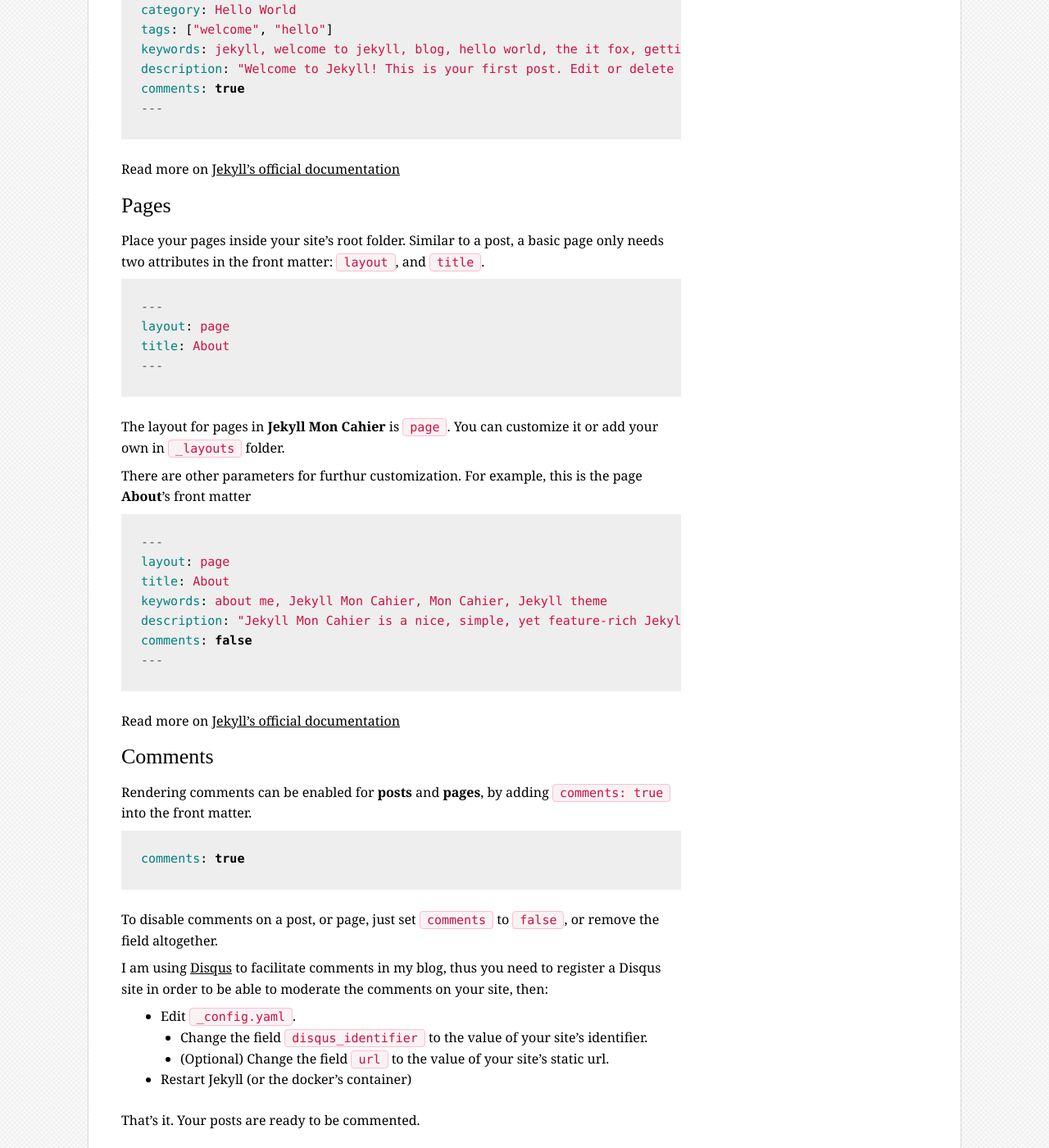
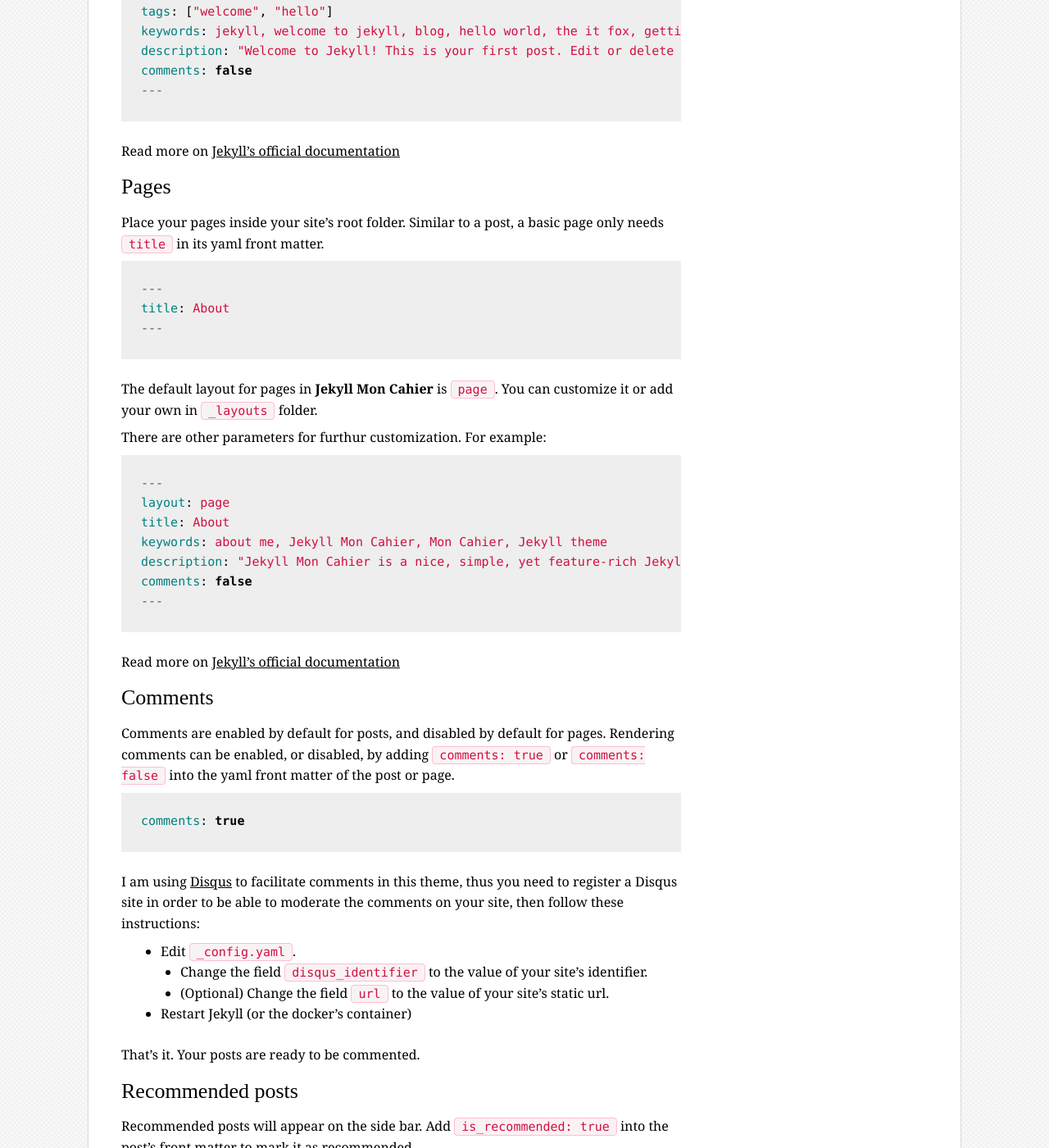
Before and after one commit to btquanto/jekyll_mon_cahier, a Jekyll site: the page built from about.md, in a window 1280 px wide and 1400 px high, scrolled down 3719 px. Shown: the whole window at 82% size. Built offline with Jekyll 4.4.1, drawn with Linux system fonts in a browser that asks for light colours; some web fonts are replaced; comment, search, counter and statistics services are not loaded; some of the changed text lies outside the part shown.

Commit message:
Update README.md

````diff
--- a/_config.yml
+++ b/_config.yml
@@ -39,7 +39,7 @@ defaults:
       layout: post
       is_recommended: false
       comments: true
-      style: technical
+      style: casual # Styles can be casual or technical
   -
     scope:
       path: ""
--- a/about.md
+++ b/about.md
@@ -7,7 +7,7 @@ comments: true
 ---
 # Jekyll Mon Cahier
 
-Jekyll Mon Cahier is a simple, clean, and elegant Jekyll theme, based on the [Mon Cahier wordpress theme](https://wordpress.org/themes/mon-cahier/) by [Christine Rondeau](https://wordpress.org/themes/author/crondeau/)
+Jekyll Mon Cahier is a simple, clean, and elegant Jekyll theme, based on the [Mon Cahier wordpress theme](https://wordpress.org/themes/mon-cahier/) by [Christine Rondeau](https://wordpress.org/themes/author/crondeau/).
 
 ![Jekyll Mon Cahier](/public/images/jekyll-mon-cahier.png)
 
@@ -110,18 +111,17 @@ docker restart jekyll
 
 ## Posts
 
-Place your posts inside `_posts` folder. The layout for posts is `post`. A basic post only needs two fields in the front matter, which are `layout`, and `title`.
+Place your posts inside `_posts` folder. A basic post only needs `title` specified in the front matter.
 
 ``` yaml
 ---
-layout: post
 title: Blogging is fun
 ---
 ```
 
-The layout for posts in **Jekyll Mon Cahier** is `post`. You can customize it or add your own in `_layouts` folder.
+The default layout for posts in **Jekyll Mon Cahier** is `post`. You can customize it or add your own in `_layouts` folder.
 
-There are other parameters for furthur customization. For example, this is the post **Welcome to Jekyll**'s front matter
+There are other parameters for furthur customization. For example:
 
 ``` yaml
 ---
@@ -132,7 +132,7 @@ category: Hello World
 tags: ["welcome", "hello"]
 keywords: jekyll, welcome to jekyll, blog, hello world, the it fox, getting started
 description: "Welcome to Jekyll! This is your first post. Edit or delete it, then start blogging!"
-comments: true
+comments: false
 ---
 ```
 
@@ -140,18 +140,17 @@ Read more on [Jekyll's official documentation](https://jekyllrb.com/docs/posts/)
 
 ## Pages
 
-Place your pages inside your site's root folder. Similar to a post, a basic page only needs two attributes in the front matter: `layout`, and `title`.
+Place your pages inside your site's root folder. Similar to a post, a basic page only needs `title` in its yaml front matter.
 
 ``` yaml
 ---
-layout: page
 title: About
 ---
 ```
 
-The layout for pages in **Jekyll Mon Cahier** is `page`. You can customize it or add your own in `_layouts` folder.
+The default layout for pages in **Jekyll Mon Cahier** is `page`. You can customize it or add your own in `_layouts` folder.
 
-There are other parameters for furthur customization. For example, this is the page **About**'s front matter
+There are other parameters for furthur customization. For example:
 
 ``` yaml
 ---
@@ -167,15 +166,13 @@ Read more on [Jekyll's official documentation](https://jekyllrb.com/docs/pages/)
 
 ## Comments
 
-Rendering comments can be enabled for **posts** and **pages**, by adding `comments: true` into the front matter.
+Comments are enabled by default for posts, and disabled by default for pages. Rendering comments can be enabled, or disabled, by adding `comments: true` or `comments: false` into the yaml front matter of the post or page.
 
 ``` yaml
 comments: true
 ```
 
-To disable comments on a post, or page, just set `comments` to `false`, or remove the field altogether.
-
-I am using [Disqus](https://disqus.com) to facilitate comments in my blog, thus you need to register a Disqus site in order to be able to moderate the comments on your site, then:
+I am using [Disqus](https://disqus.com) to facilitate comments in this theme, thus you need to register a Disqus site in order to be able to moderate the comments on your site, then follow these instructions:
 
 * Edit `_config.yaml`.
     * Change the field `disqus_identifier` to the value of your site's identifier.
@@ -261,6 +258,16 @@ The `permalink` setting in `_config.yml` is set to `/:year/:month/:day/:title:ou
 
 You may change `permalink` with care. The current setting will generate urls ending with `.html`, which some do not like. However, it ensures the page working well under many HTTP server without any further configuration.
 
+## Style
+
+Pages and posts can have a style setting. Styles enabled different css rules for some elements in your blog post. Style setting is meant for advanced users, who may have different css rules for some blog posts, by writing their own css.
+
+``` yaml
+style: technical
+```
+
+The default style is set to `casual`, which adhere to the default visual look of the original wordpress theme **Mon Cahier**. There is also a `technical` style, whose only differences are the `font-family` and `font-size` of the `<quotation/>` tag.
+
 # Author
 
 * [https://github.com/btquanto](https://github.com/btquanto)
--- a/public/mon-cahier/css/main.css
+++ b/public/mon-cahier/css/main.css
@@ -1,6 +1,7 @@
 #page {
     max-width: 1024px;
 }
+
 body.custom-background {
     background-image: url("\/public\/mon-cahier\/images\/grid.png");
     background-position: left top;
````
Also changed, not shown: other parts of about.md (+1 -0 lines), README.md, public/images/jekyll-mon-cahier.png.
